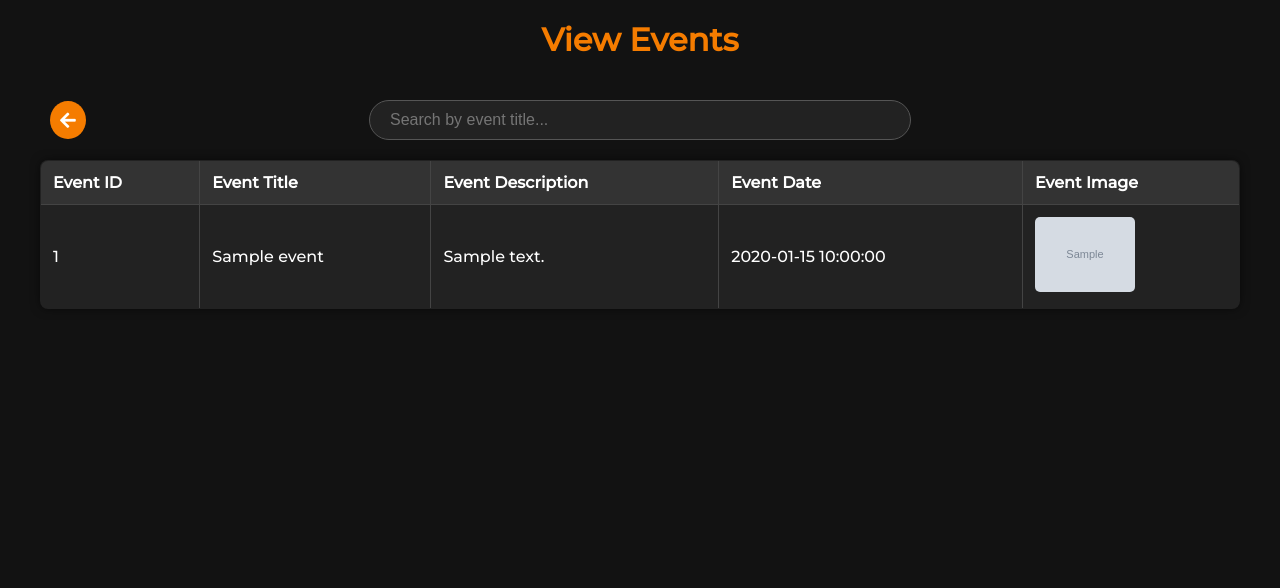
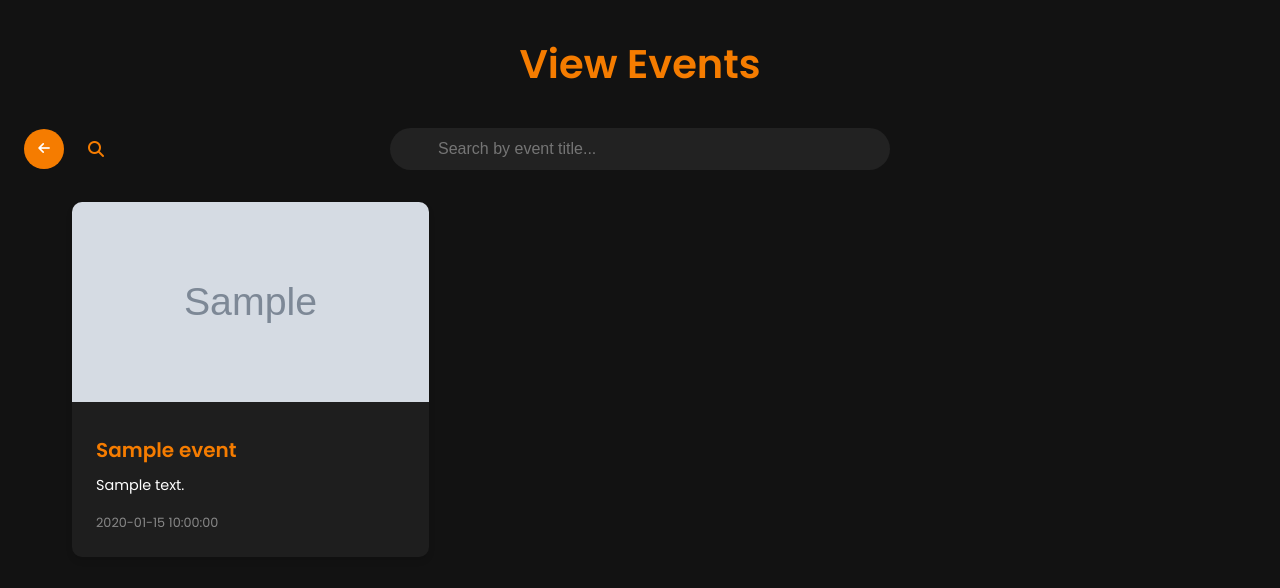
Before and after one commit to Giinno/capbackup, a PHP site: page /Eventsrecords.php in a window 1280 px wide. Shown: the top 588 px of the page. Run offline with PHP 8.4, Linux system fonts and the light colour scheme; tables that the repository leaves empty or names only in its code hold one stand-in row (values such as "Sample post"); grey boxes marked "Sample" are stand-in pictures.

Commit message:
Update Eventsrecords.php

```diff
--- a/Eventsrecords.php
+++ b/Eventsrecords.php
@@ -20,163 +20,198 @@ if (!$result) {
 <head>
     <meta charset="UTF-8">
     <meta name="viewport" content="width=device-width, initial-scale=1.0">
-    <link href="https://fonts.googleapis.com/css2?family=Montserrat:wght@500&display=swap" rel="stylesheet">
-    <link rel="stylesheet" href="https://cdnjs.cloudflare.com/ajax/libs/font-awesome/5.15.3/css/all.min.css">
-    <title>View Events</title>
+    <link href="https://fonts.googleapis.com/css2?family=Poppins:wght@400;500;600&display=swap" rel="stylesheet">
+    <link rel="stylesheet" href="https://cdnjs.cloudflare.com/ajax/libs/font-awesome/6.4.0/css/all.min.css">
+    <title>View Events - Ballers Hub</title>
+    <link rel="icon" href="./images/Bhub2.png" type="image/png">
     <style>
-        body {
-            background-color: #121212;
-            color: #ffffff;
-            font-family: 'Montserrat', sans-serif;
+        :root {
+            --primary-color: #f57C00;
+            --secondary-color: #222;
+            --text-color: #ffffff;
+            --bg-color: #121212;
+            --card-bg-color: #1E1E1E;
+            --hover-color: #2A2A2A;
+        }
+
+        * {
             margin: 0;
             padding: 0;
-            display: flex;
-            flex-direction: column;
-            align-items: center;
+            box-sizing: border-box;
         }
+
+        body {
+            font-family: 'Poppins', sans-serif;
+            background-color: var(--bg-color);
+            color: var(--text-color);
+            line-height: 1.6;
+        }
+
+        .container {
+            max-width: 1200px;
+            margin: 0 auto;
+            padding: 2rem;
+        }
+
         h1 {
-            margin-top: 20px;
-            color: #f57C00;
+            color: var(--primary-color);
+            text-align: center;
+            margin-bottom: 2rem;
+            font-size: 2.5rem;
         }
-        .container {
-            width: 100%;
-            max-width: 1200px;
-            padding: 0 20px;
-        }
+
         .search-container {
-            width: 100%;
-            margin: 20px 0;
             display: flex;
             justify-content: center;
+            align-items: center;
+            margin-bottom: 2rem;
             position: relative;
         }
-        .search-container input[type="text"] {
-            padding: 10px 20px;
-            border: 1px solid #555;
-            border-radius: 25px;
-            background-color: #222;
-            color: #fff;
+
+        .search-input {
             width: 100%;
             max-width: 500px;
-            font-size: 16px;
+            padding: 0.75rem 1rem 0.75rem 3rem;
+            border: none;
+            border-radius: 50px;
+            background-color: var(--secondary-color);
+            color: var(--text-color);
+            font-size: 1rem;
+            transition: box-shadow 0.3s ease;
         }
+
+        .search-input:focus {
+            outline: none;
+            box-shadow: 0 0 0 2px var(--primary-color);
+        }
+
+        .search-icon {
+            position: absolute;
+            left: 1rem;
+            top: 50%;
+            transform: translateY(-50%);
+            color: var(--primary-color);
+        }
+
         .back-button {
             position: absolute;
+            left: -3rem;
             top: 50%;
-            left: 10px;
             transform: translateY(-50%);
-            background-color: #f57C00;
+            background-color: var(--primary-color);
+            color: var(--text-color);
             border: none;
             border-radius: 50%;
-            color: #fff;
-            padding: 10px;
+            width: 2.5rem;
+            height: 2.5rem;
+            display: flex;
+            justify-content: center;
+            align-items: center;
             cursor: pointer;
-            font-size: 18px;
-            display: flex;
-            align-items: center;
-            justify-content: center;
+            transition: background-color 0.3s ease;
         }
+
         .back-button:hover {
-            background-color: #ff7d1a;
+            background-color: #ff9800;
         }
-        table {
+
+        .events-grid {
+            display: grid;
+            grid-template-columns: repeat(auto-fill, minmax(300px, 1fr));
+            gap: 2rem;
+        }
+
+        .event-card {
+            background-color: var(--card-bg-color);
+            border-radius: 10px;
+            overflow: hidden;
+            box-shadow: 0 4px 6px rgba(0, 0, 0, 0.1);
+            transition: transform 0.3s ease, box-shadow 0.3s ease;
+        }
+
+        .event-card:hover {
+            transform: translateY(-5px);
+            box-shadow: 0 6px 12px rgba(0, 0, 0, 0.2);
+        }
+
+        .event-image {
             width: 100%;
-            border-collapse: collapse;
-            margin: 20px 0;
-            background-color: #222;
-            border-radius: 8px;
-            overflow: hidden;
-            box-shadow: 0 0 10px rgba(0, 0, 0, 0.5);
+            height: 200px;
+            object-fit: cover;
         }
-        table, th, td {
-            border: 1px solid #444;
+
+        .event-details {
+            padding: 1.5rem;
         }
-        th, td {
-            padding: 12px;
-            text-align: left;
+
+        .event-title {
+            font-size: 1.25rem;
+            font-weight: 600;
+            margin-bottom: 0.5rem;
+            color: var(--primary-color);
         }
-        th {
-            background-color: #333;
+
+        .event-description {
+            font-size: 0.9rem;
+            margin-bottom: 1rem;
         }
-        tr:nth-child(even) {
-            background-color: #222;
+
+        .event-date {
+            font-size: 0.8rem;
+            color: #888;
         }
-        tr:hover {
-            background-color: #444;
-        }
-        img {
-            width: 100px;
-            height: auto;
-            border-radius: 5px;
-        }
-        a {
-            color: #f57C00;
-            text-decoration: none;
-        }
-        a:hover {
-            text-decoration: underline;
-        }
+
         @media (max-width: 768px) {
-            .search-container input[type="text"] {
-                width: calc(100% - 60px); /* 60px is the back button width */
+            .container {
+                padding: 1rem;
             }
-            table, th, td {
-                display: block;
-                width: 100%;
+
+            .search-container {
+                flex-direction: column;
+                align-items: stretch;
             }
-            th, td {
-                text-align: right;
-                padding-left: 50%;
-                position: relative;
+
+            .back-button {
+                position: static;
+                transform: none;
+                margin-bottom: 1rem;
+                align-self: flex-start;
             }
-            th::before, td::before {
-                content: attr(data-label);
-                position: absolute;
-                left: 10px;
-                width: calc(50% - 20px);
-                text-align: left;
-                font-weight: bold;
+
+            .search-input {
+                max-width: none;
             }
-            th {
-                background-color: transparent;
-                border-bottom: 2px solid #444;
+
+            .events-grid {
+                grid-template-columns: 1fr;
             }
         }
     </style>
 </head>
 <body>
-    <h1>View Events</h1>
     <div class="container">
+        <h1>View Events</h1>
         <div class="search-container">
             <button class="back-button" onclick="history.back()"><i class="fas fa-arrow-left"></i></button>
-            <input type="text" id="search" name="search" placeholder="Search by event title..." value="<?php echo htmlspecialchars($search); ?>" onkeyup="liveSearch()">
+            <input type="text" id="search" class="search-input" name="search" placeholder="Search by event title..." value="<?php echo htmlspecialchars($search); ?>" onkeyup="liveSearch()">
+            <i class="fas fa-search search-icon"></i>
         </div>
-        <table id="events-table">
-            <tr>
-                <th>Event ID</th>
-                <th>Event Title</th>
-                <th>Event Description</th>
-                <th>Event Date</th>
-                <th>Event Image</th>
-            </tr>
-            <tbody id="events-body">
-                <?php if ($result->num_rows > 0): ?>
-                    <?php while($row = $result->fetch_assoc()): ?>
-                        <tr>
-                            <td data-label="Event ID"><?php echo htmlspecialchars($row['id']); ?></td>
-                            <td data-label="Event Title"><?php echo htmlspecialchars($row['title'] ?? 'N/A'); ?></td>
-                            <td data-label="Event Description"><?php echo htmlspecialchars($row['description'] ?? 'N/A'); ?></td>
-                            <td data-label="Event Date"><?php echo htmlspecialchars($row['event_date'] ?? 'N/A'); ?></td>
-                            <td data-label="Event Image"><img src="<?php echo htmlspecialchars($row['image_url']); ?>" alt="Event Image"></td>
-                        </tr>
-                    <?php endwhile; ?>
-                <?php else: ?>
-                    <tr>
-                        <td colspan="5">No events found.</td>
-                    </tr>
-                <?php endif; ?>
-            </tbody>
-        </table>
+        <div id="events-grid" class="events-grid">
+            <?php if ($result->num_rows > 0): ?>
+                <?php while($row = $result->fetch_assoc()): ?>
+                    <div class="event-card">
+                        <img src="<?php echo htmlspecialchars($row['image_url']); ?>" alt="Event Image" class="event-image">
+                        <div class="event-details">
+                            <h2 class="event-title"><?php echo htmlspecialchars($row['title'] ?? 'N/A'); ?></h2>
+                            <p class="event-description"><?php echo htmlspecialchars($row['description'] ?? 'N/A'); ?></p>
+                            <p class="event-date"><?php echo htmlspecialchars($row['event_date'] ?? 'N/A'); ?></p>
+                        </div>
+                    </div>
+                <?php endwhile; ?>
+            <?php else: ?>
+                <p>No events found.</p>
+            <?php endif; ?>
+        </div>
     </div>
     <script>
         function liveSearch() {
@@ -186,7 +221,7 @@ if (!$result) {
                 .then(data => {
                     let parser = new DOMParser();
                     let doc = parser.parseFromString(data, 'text/html');
-                    document.getElementById('events-body').innerHTML = doc.getElementById('events-body').innerHTML;
+                    document.getElementById('events-grid').innerHTML = doc.getElementById('events-grid').innerHTML;
                 });
         }
     </script>
```
